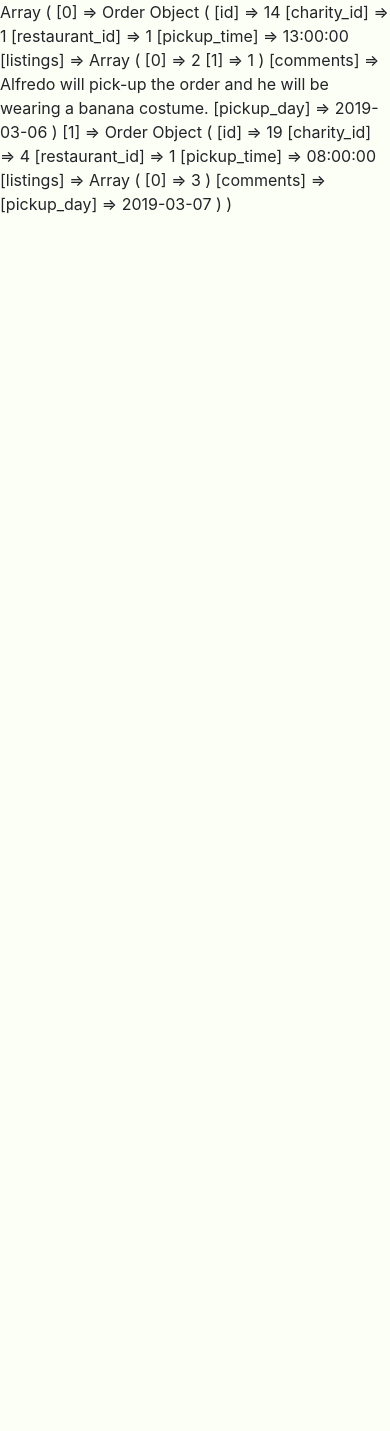
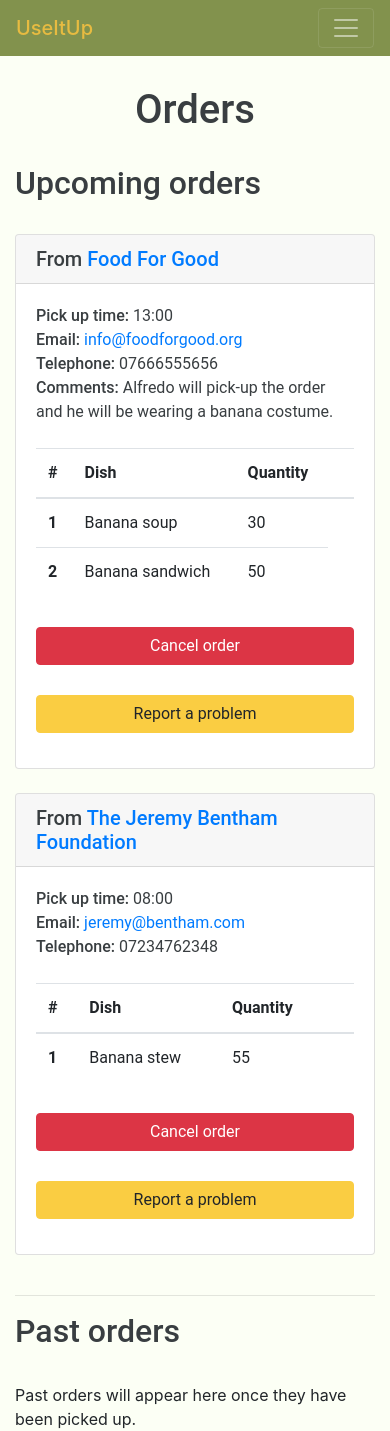
Before and after one commit to riguee/UseItUp, a PHP site: page /login-system/restaurant-orders.php in a window 390 px wide. Before the commit the page ends 214 px from the top, so only its background shows below. Run offline with PHP 8.4, Linux system fonts and the light colour scheme; data comes from the database, SQL or seed files in the repository; some libraries are stand-ins or nearby versions.

Commit message:
new restaurants page

```diff
--- /dev/null
+++ b/Charities.php
@@ -0,0 +1,26 @@
+<?php
+/**
+ * Created by PhpStorm.
+ * User: charles
+ * Date: 2019-03-10
+ * Time: 20:35
+ */
+
+class Charity
+{
+    public $id, $name, $email, $phone, $address, $postcode, $charity_number;
+    function setCharityFromId($id) {
+        include 'connection.php';
+        $query = "SELECT name, email, phone, address, postcode, charity_number FROM charities WHERE id = " . $id;
+        $result = mysqli_query($conn, $query);
+        $result = $result->fetch_assoc();
+        $this->id = $id;
+        $this->name = $result['name'];
+        $this->email = $result['email'];
+        $this->phone = $result['phone'];
+        $this->address = $result['address'];
+        $this->postcode = $result['postcode'];
+        $this->charity_number = $result['charity_number'];
+    }
+
+}
--- a/Orders.php
+++ b/Orders.php
@@ -99,4 +99,101 @@ class Order
         <?php
     }
 
+    function displayRestaurantUpcoming() {
+        $charity = new Charity();
+        $charity->setCharityFromId($this->charity_id);
+        ?>
+        <div class="card">
+            <h5 class="card-header">From <a href="#"><?php echo $charity->name ?></a></h5>
+            <div class="card-body">
+                <span class="h6">Pick up time: </span><span><?php echo date("H:i", strtotime($this->pickup_time)) ?></span><br>
+                <span class="h6">Email: </span><span><a href="mailto:<?php print $charity->email ?>"><?php echo $charity->email ?></a></span><br>
+                <span class="h6">Telephone: </span><span><?php echo $charity->phone ?></span><br>
+                <?php if (strlen($this->comments)>0): ?>
+                    <span class="h6">Comments: </span><span><?php echo $this->comments ?></span><br>
+                <?php endif ?>
+                <br>
+                <table class="table" style="right: unset;">
+                    <thead>
+                    <tr>
+                        <th scope="col">#</th>
+                        <th scope="col">Dish</th>
+                        <th scope="col">Quantity</th>
+                        <th scope="col"></th>
+                    </tr>
+                    </thead>
+                    <tbody>
+                    <?php $j = 1;
+                    foreach ($this->listings as $listing_id) {
+                        $listing = new Listing();
+                        $listing->setListingFromId($listing_id);
+                        ?>
+                        <tr>
+                            <th scope="row"><?php echo $j++ ?></th>
+                            <td><?php echo $listing->title ?></td>
+                            <td><?php echo $listing->portions ?></td>
+                        </tr>
+                    <?php } ?>
+                    </tbody>
+                </table>
+                <div class="row">
+                    <form class="col-md-5" style="margin: 15px auto" action="" method="post">
+                        <button type="submit" class="btn btn-block btn-danger" >Cancel order</button>
+                    </form>
+                    <form class="col-md-5" style="margin: 15px auto" action="" method="post">
+                        <button type="submit" class="btn btn-block btn-warning" >Report a problem</button>
+                    </form>
+                </div>
+            </div>
+        </div>
+        <br>
+        <?php
+    }
+
+    function displayRestaurantPast() {
+        $charity = new Charity();
+        $charity->setCharityFromId($this->charity_id);
+        ?>
+        <div class="card">
+            <h5 class="card-header">From <a href="#"><?php echo $charity->name ?></a></h5>
+            <div class="card-body">
+                <span class="h6">Pick up date: </span><span><?php echo $this->pickup_day . " at " . date("H:i", strtotime($this->pickup_time)) ?></span><br>
+                <span class="h6">Email: </span><span><a href="mailto:<?php print $charity->email ?>"><?php echo $charity->email ?></a></span><br>
+                <span class="h6">Telephone: </span><span><?php echo $charity->phone ?></span><br>
+                <?php if (strlen($this->comments)>0): ?>
+                    <span class="h6">Comments: </span><span><?php echo $this->comments ?></span><br>
+                <?php endif ?>
+                <br>
+                <table class="table" style="right: unset;">
+                    <thead>
+                    <tr>
+                        <th scope="col">#</th>
+                        <th scope="col">Dish</th>
+                        <th scope="col">Quantity</th>
+                        <th scope="col"></th>
+                    </tr>
+                    </thead>
+                    <tbody>
+                    <?php $j = 1;
+                    foreach ($this->listings as $listing_id) {
+                        $listing = new Listing();
+                        $listing->setListingFromId($listing_id);
+                        ?>
+                        <tr>
+                            <th scope="row"><?php echo $j++ ?></th>
+                            <td><?php echo $listing->title ?></td>
+                            <td><?php echo $listing->portions ?></td>
+                        </tr>
+                    <?php } ?>
+                    </tbody>
+                </table>
+                <form class="col-md-8" style="margin: 15px auto" action="" method="post">
+                    <button type="submit" class="btn btn-block btn-warning" >Report a problem</button>
+                </form>
+            </div>
+        </div>
+        <br>
+        <?php
+    }
 }
+?>
--- a/restaurant-orders.php
+++ b/restaurant-orders.php
@@ -19,16 +19,44 @@
 <?php
 include 'connection.php';
 include 'Orders.php';
+include 'Listings.php';
+include 'Charities.php';
 $restaurant_session = 1;
+include 'navbarcharity.php';
+?>
+<div class="container">
+    <h1>Orders</h1>
+    <h2>Upcoming orders</h2><br>
+    <?php
     $query = "SELECT id FROM orders WHERE restaurant_id = " . $restaurant_session . " AND CONCAT(pickup_day, \" \", pickup_time) > NOW() ORDER BY pickup_day, pickup_time";
     $result = mysqli_query($conn, $query);
-$orders = array();
+    if (mysqli_num_rows($result)>0) {
         for ($i = 1; $i <= mysqli_num_rows($result); $i++) {
             $order = new Order();
             $order->setOrderFromId(mysqli_fetch_assoc($result)['id']);
-    array_push($orders, $order);
+            $order->displayRestaurantUpcoming();
         }
-print_r($orders);
+    }
+    else {
+        echo "There are no upcoming orders.";
+    }
     ?>
+    <hr>
+    <h2>Past orders</h2><br>
+    <?php
+    $query = "SELECT id FROM orders WHERE restaurant_id = " . $restaurant_session . " AND CONCAT(pickup_day, \" \", pickup_time) <= NOW() ORDER BY pickup_day, pickup_time";
+    $result = mysqli_query($conn, $query);
+    if (mysqli_num_rows($result)>0) {
+        for ($i = 1; $i <= mysqli_num_rows($result); $i++) {
+            $order = new Order();
+            $order->setOrderFromId(mysqli_fetch_assoc($result)['id']);
+            $order->displayRestaurantPast();
+        }
+    }
+    else {
+        echo "Past orders will appear here once they have been picked up.";
+    }
+    ?>
+</div>
 </body>
 </html>
```
Lines whose indentation alone changed are shown as unchanged.
